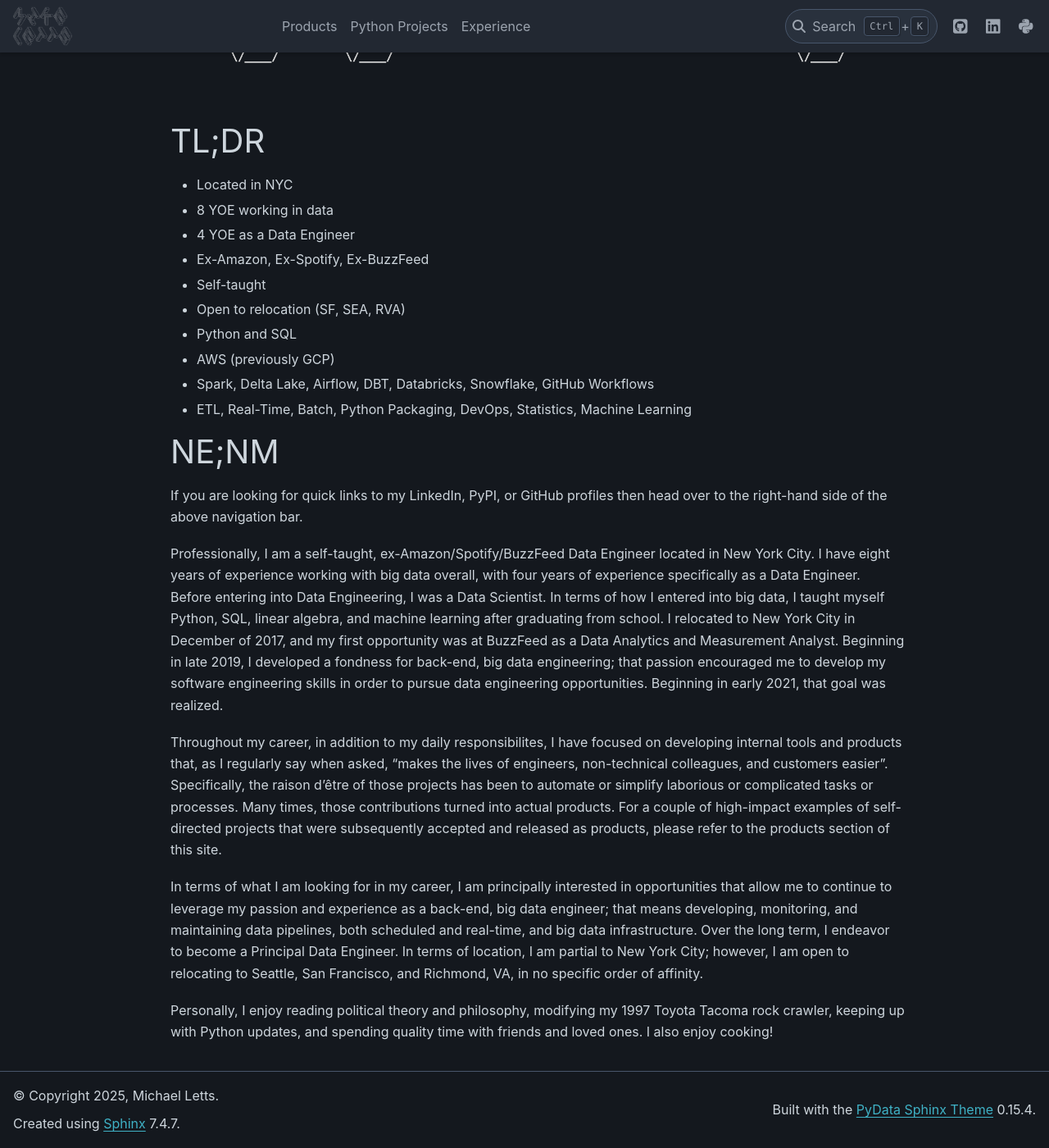
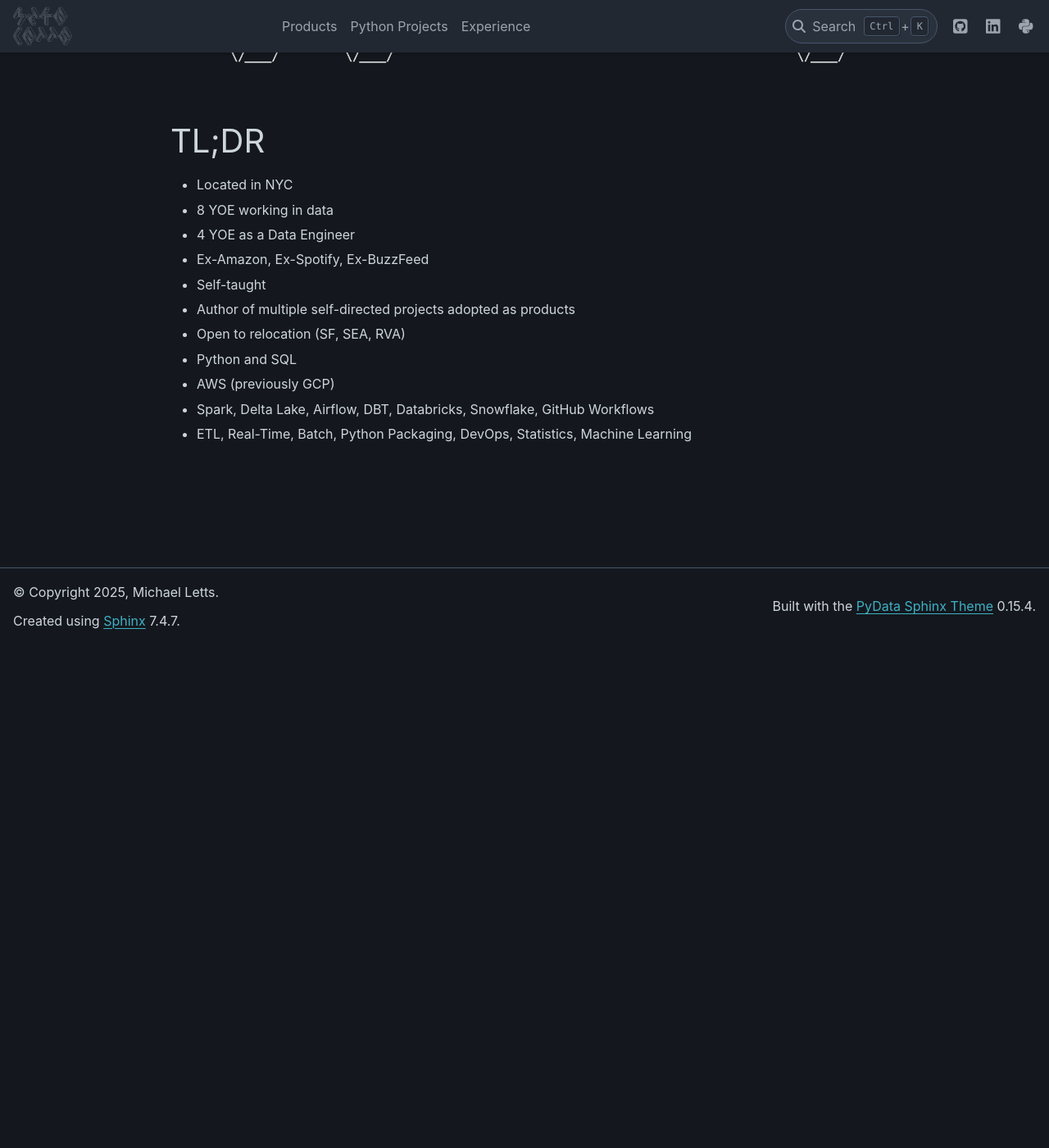
Before and after one commit to michaelthomasletts/michaelthomasletts.github.io, a Sphinx documentation site: the page built from doc/index.rst, in a window 1280 px wide and 1400 px high, scrolled down 614 px. Shown: the whole window at 82% size. Built offline with Sphinx 7.4.7 and the PyData theme 0.15.4, drawn with Linux system fonts in a browser that asks for light colours.

Commit message:
removed ne;nm

```diff
--- a/doc/index.rst
+++ b/doc/index.rst
@@ -11,24 +11,12 @@ TL;DR
 - 4 YOE as a Data Engineer
 - Ex-Amazon, Ex-Spotify, Ex-BuzzFeed
 - Self-taught
+- Author of multiple self-directed projects adopted as products
 - Open to relocation (SF, SEA, RVA)
 - Python and SQL
 - AWS (previously GCP)
 - Spark, Delta Lake, Airflow, DBT, Databricks, Snowflake, GitHub Workflows
 - ETL, Real-Time, Batch, Python Packaging, DevOps, Statistics, Machine Learning
-
-NE;NM
-=====
-
-If you are looking for quick links to my LinkedIn, PyPI, or GitHub profiles then head over to the right-hand side of the above navigation bar.
-
-Professionally, I am a self-taught, ex-Amazon/Spotify/BuzzFeed Data Engineer located in New York City. I have eight years of experience working with big data overall, with four years of experience specifically as a Data Engineer. Before entering into Data Engineering, I was a Data Scientist. In terms of how I entered into big data, I taught myself Python, SQL, linear algebra, and machine learning after graduating from school. I relocated to New York City in December of 2017, and my first opportunity was at BuzzFeed as a Data Analytics and Measurement Analyst. Beginning in late 2019, I developed a fondness for back-end, big data engineering; that passion encouraged me to develop my software engineering skills in order to pursue data engineering opportunities. Beginning in early 2021, that goal was realized.
-
-Throughout my career, in addition to my daily responsibilites, I have focused on developing internal tools and products that, as I regularly say when asked, "makes the lives of engineers, non-technical colleagues, and customers easier". Specifically, the raison d'être of those projects has been to automate or simplify laborious or complicated tasks or processes. Many times, those contributions turned into actual products. For a couple of high-impact examples of self-directed projects that were subsequently accepted and released as products, please refer to the products section of this site.
-
-In terms of what I am looking for in my career, I am principally interested in opportunities that allow me to continue to leverage my passion and experience as a back-end, big data engineer; that means developing, monitoring, and maintaining data pipelines, both scheduled and real-time, and big data infrastructure. Over the long term, I endeavor to become a Principal Data Engineer. In terms of location, I am partial to New York City; however, I am open to relocating to Seattle, San Francisco, and Richmond, VA, in no specific order of affinity.
-
-Personally, I enjoy reading political theory and philosophy, modifying my 1997 Toyota Tacoma rock crawler, keeping up with Python updates, and spending quality time with friends and loved ones. I also enjoy cooking!
 
 .. toctree::
    :maxdepth: 1
```
